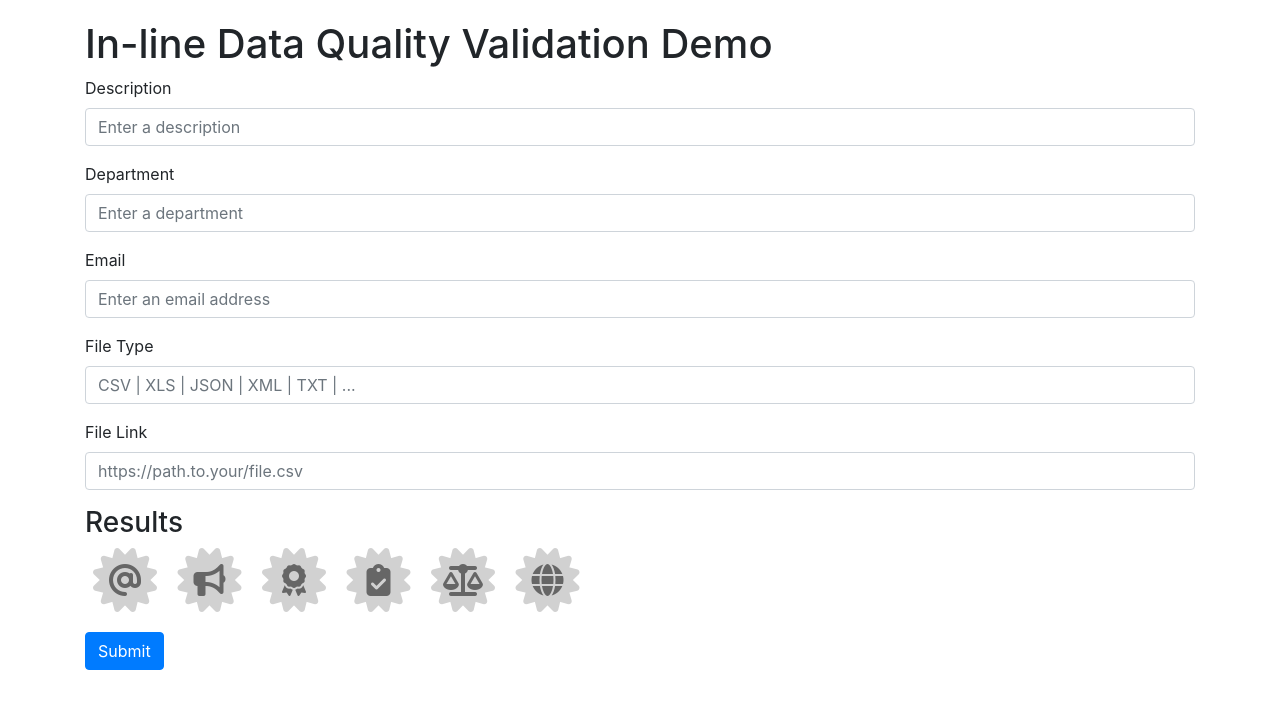
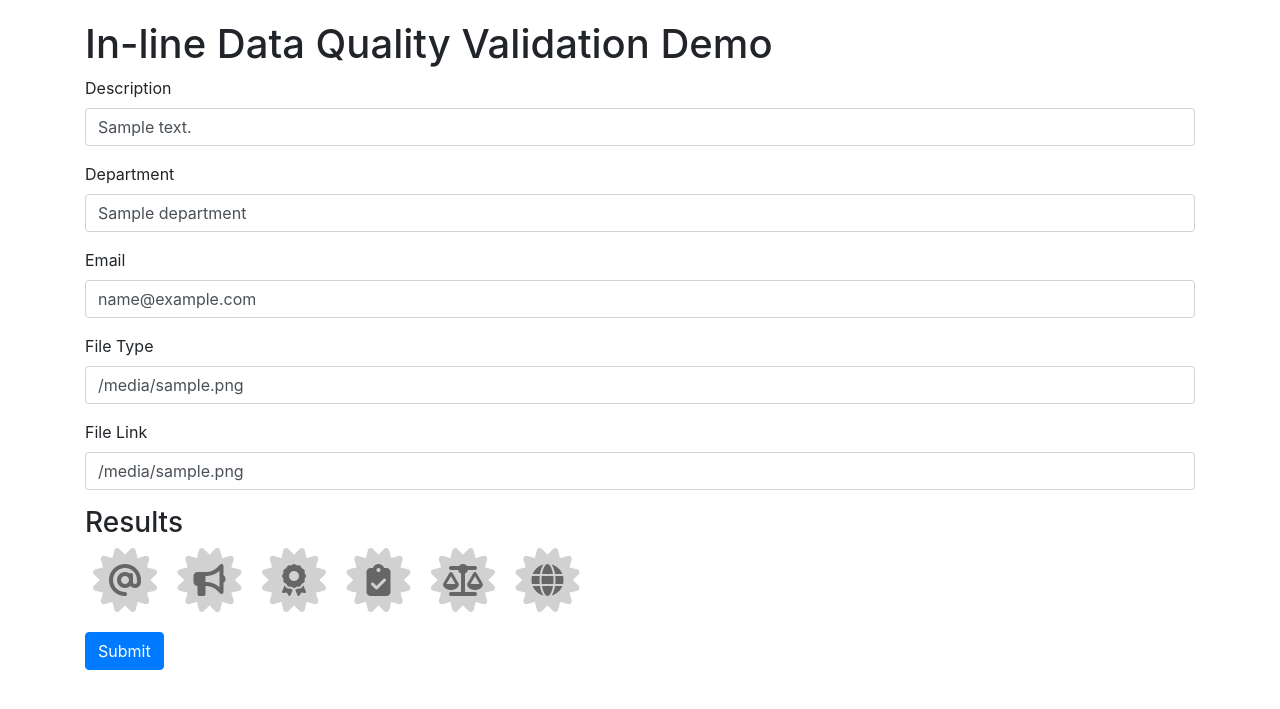
Before and after one commit to open-data/data, a Flask app: template api-demo/templates/index.html in a window 1280 px wide. Shown: the top 709 px of the page. Run offline with Flask 2, Linux system fonts and the light colour scheme; the template is opened without the code that fills it: most values are stand-ins (such as "Sample title", 1, 10 or a date in 2020); some libraries are stand-ins or nearby versions.

Commit message:
Adding POST receiver to pre-populate form and updating docs

```diff
--- a/api-demo/app.py
+++ b/api-demo/app.py
@@ -1,4 +1,4 @@
-from flask import Flask, render_template
+from flask import Flask, render_template, request
 from flask_restful import Resource, Api, reqparse
 import pandas as pd
 from tbsdq import data_quality as dq
@@ -6,25 +6,36 @@ from tbsdq import data_quality as dq
 app = Flask(__name__)
 api = Api(app)
 
-@app.route('/')
+@app.route('/', methods=['GET', 'POST'])
 def index():
-    return render_template('index.html')
-
-@app.route('/validate')
-def validate_form():
-    return '{"status": "success"}'
+# Check if there's a JSON object with form data in POST.  If not, create an empty object and render the template to the browser
+    try:
+        data_json = request.get_json()
+        data = {
+            'description': data_json['description'],
+            'department': data_json['department'],
+            'email': data_json['email'],
+            'file_type': data_json['file_type'],
+            'file_link': data_json['file_link']
+        }
+    except:
+        data = {
+            'description': '',
+            'department': '',
+            'email': '',
+            'file_type': '',
+            'file_link': ''
+        }
+    return render_template('index.html', data=data)
 
 # **************************************************************
-
-user_submission = {
-    "description": "Some description.",
-    "department": "Treasury Board Secretariat of Canada",
-    "maintainer_email": "open@tbs-sct.gc.ca"
-}
+# Data Quality Validation
+# **************************************************************
 
 parser = reqparse.RequestParser()
 
 def data_quality_validation(form_object):
+    # Create the single_record dictionary to pass into the tbsdq module for validation
     single_record = {
         'description_en': form_object['description'],
         'description_fr': form_object['description'],
@@ -33,13 +44,17 @@ def data_quality_validation(form_object):
         'url': form_object['file_link'],
         'source_format': form_object['file_type']
     }
+    # Validate the dictionary and capture the returned pandas dataframe
     df_quality = dq.dq_validate(single_record, 'single')
+    # Map to the JSON report returned from goodtables contained within the dataframe
     gt_report = df_quality['goodtables_report'][0]
 
+    # Check for departments other than TBS using the open@tbs email address
     other_dept_using_tbs_open = False
     if form_object['department'].startswith("Treasury Board") and form_object['maintainer_email'].split('@')[-1].lower() == "tbs-sct.gc.ca":
         other_dept_using_tbs_open = True
 
+    # Extract the specific report values we need to return to the user
     link_encoding = gt_report['tables'][0]['encoding']
     link_file_validity = gt_report['tables'][0]['valid']
     link_error_count = gt_report['tables'][0]['error-count']
@@ -62,6 +77,18 @@ def data_quality_validation(form_object):
         'error_details': link_error_details,
     }
 
+# **************************************************************
+# Form Handling
+# **************************************************************
+
+user_submission = {
+    "description": "",
+    "department": "",
+    "maintainer_email": "",
+    "file_type": "",
+    "file_link": ""
+}
+
 class FormInput(Resource):
     def get(self):
         return user_submission
@@ -81,7 +108,7 @@ class FormInput(Resource):
         }
         return data_quality_validation(user_submission), 201
 
-api.add_resource(FormInput, '/samplevalidate/')
+api.add_resource(FormInput, '/validate/')
 
 if __name__ == '__main__':
     app.run(debug=True)
--- a/api-demo/templates/index.html
+++ b/api-demo/templates/index.html
@@ -48,23 +48,23 @@
         <form id="publish-form">
             <div class="form-group" id="readability-group">
                 <label for="readabilityInput">Description</label>
-                <input type="text" class="form-control" name="description" id="readabilityInput" placeholder="Enter a description">
+                <input type="text" class="form-control" name="description" id="readabilityInput" placeholder="Enter a description" value="{{ data.description }}">
             </div>
             <div class="form-group" id="department-group">
                 <label for="departmentInput">Department</label>
-                <input type="text" class="form-control" name="department" id="departmentInput" placeholder="Enter a department">
+                <input type="text" class="form-control" name="department" id="departmentInput" placeholder="Enter a department" value="{{ data.department }}">
             </div>
             <div class="form-group" id="email-group">
                 <label for="emailInput">Email</label>
-                <input type="email" class="form-control" name="maintainer_email" id="emailInput" placeholder="Enter an email address">
+                <input type="email" class="form-control" name="maintainer_email" id="emailInput" placeholder="Enter an email address" value="{{ data.email }}">
             </div>
             <div class="form-group" id="file-type-group">
                 <label for="fileTypeInput">File Type</label>
-                <input type="text" class="form-control" name="file_type" id="fileTypeInput" placeholder="CSV | XLS | JSON | XML | TXT | ...">
+                <input type="text" class="form-control" name="file_type" id="fileTypeInput" placeholder="CSV | XLS | JSON | XML | TXT | ..." value="{{ data.file_type }}">
             </div>
             <div class="form-group" id="file-group">
                 <label for="fileLinkInput">File Link</label>
-                <input type="link" class="form-control" name="file_link" id="fileLinkInput" placeholder="https://path.to.your/file.csv">
+                <input type="link" class="form-control" name="file_link" id="fileLinkInput" placeholder="https://path.to.your/file.csv" value="{{ data.file_link }}">
             </div>
 
             <div class="dq-results">
@@ -120,7 +120,7 @@
             $("#publish-form").submit(function(e) {
                 e.preventDefault();
                 var form = $(this);
-                var url = "/samplevalidate/"
+                var url = "/validate/"
 
                 $.ajax({
                     type: "POST",
```
Also changed, not shown: api-demo/README.md.
